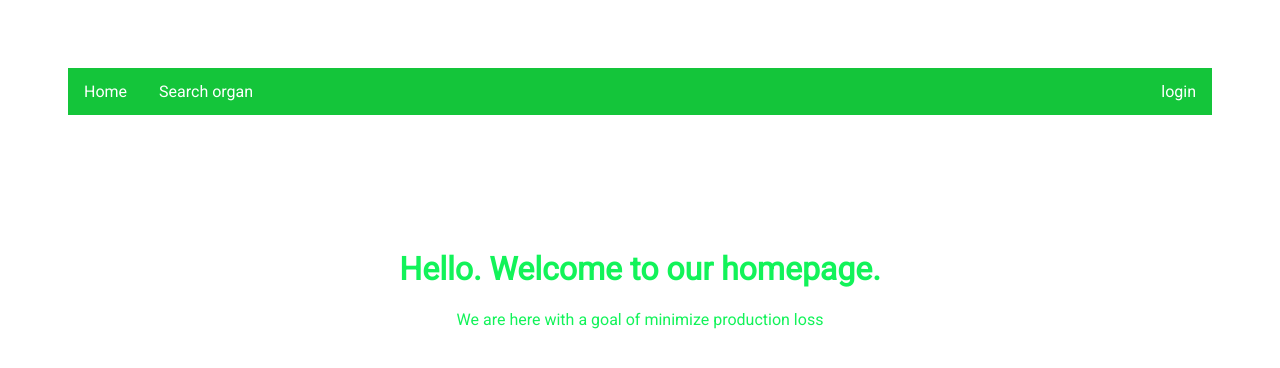
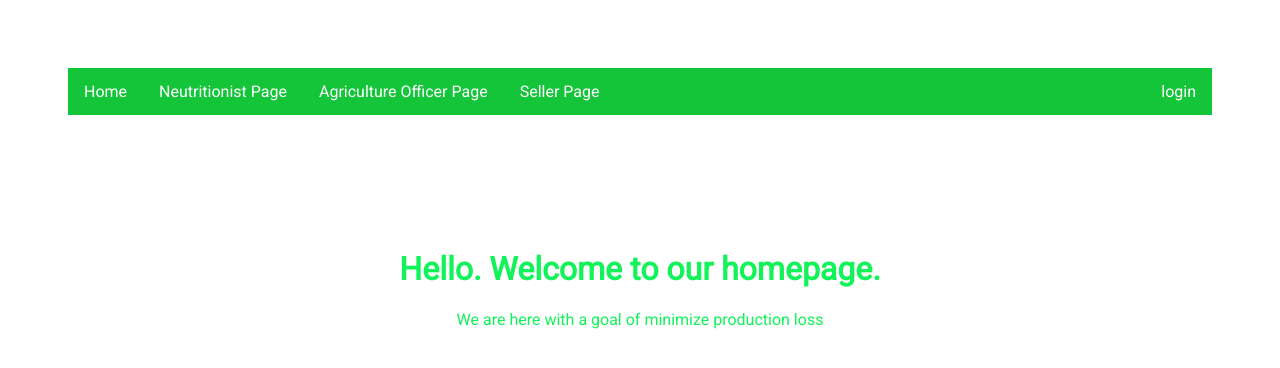
Before and after one commit to siam-saharear/FOODSAFE, a Django app: page / in a window 1280 px wide. Shown: the top 368 px of the page. Run offline with Django 5.2, Linux system fonts and the light colour scheme.

Commit message:
Update base.html

```diff
--- a/FOODSAFE/dashboard/templates/dashboard/base.html
+++ b/FOODSAFE/dashboard/templates/dashboard/base.html
@@ -107,8 +107,10 @@
 
             <ul>
                 <li><a href="http://127.0.0.1:8000/">Home</a></li>
-                <li><a href="http://127.0.0.1:8000/search_organ/">Search organ</a></li>
-                <li style="float: right;"><a href="http://127.0.0.1:8000/login/" >login</a></li>
+                <li><a href="http://127.0.0.1:8000/neu/">Neutritionist Page</a></li>
+                <li><a href="http://127.0.0.1:8000/seedreq/">Agriculture Officer Page</a></li>
+                <li><a href="http://127.0.0.1:8000/sellpage/">Seller Page</a></li>
+                <li style="float: right;"><a href="http://127.0.0.1:8000/" >login</a></li>
 
             </ul>
 
```
